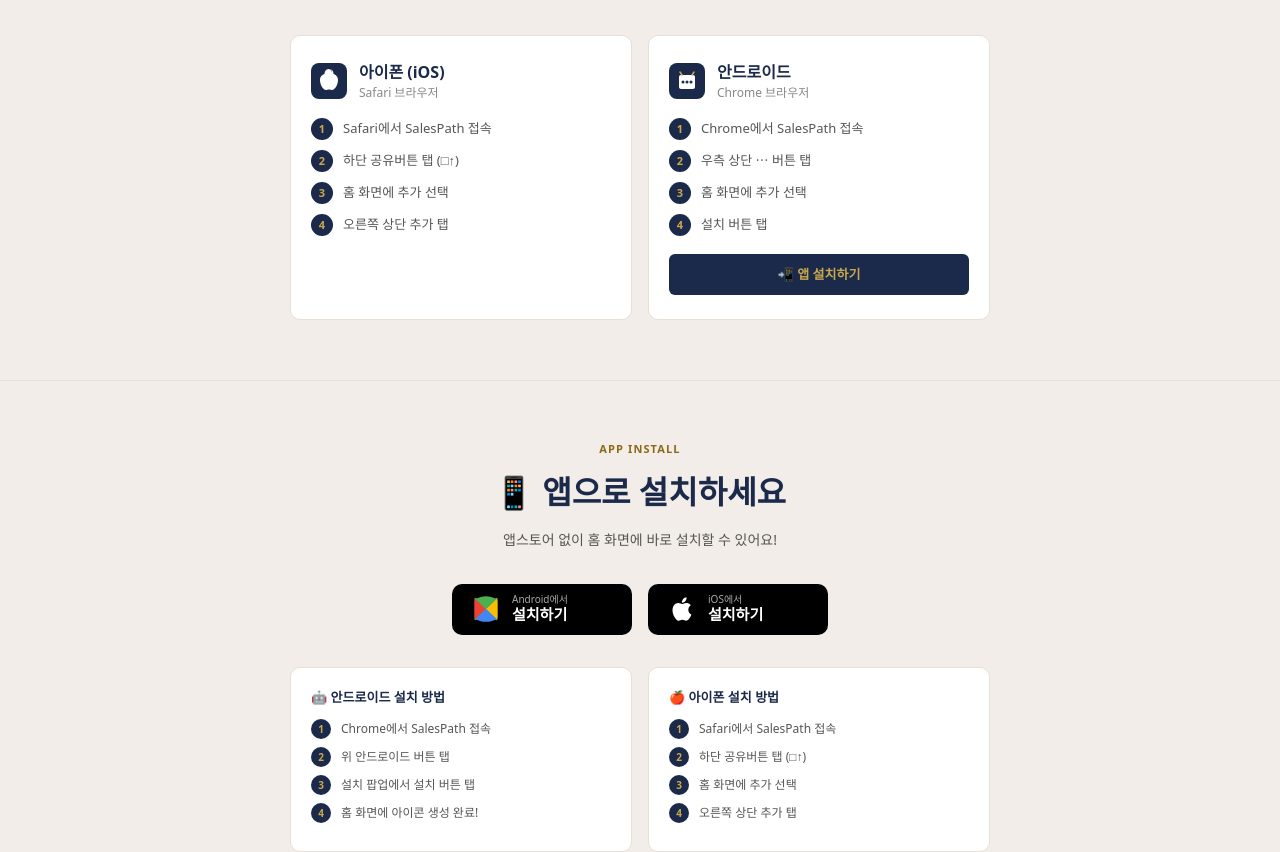
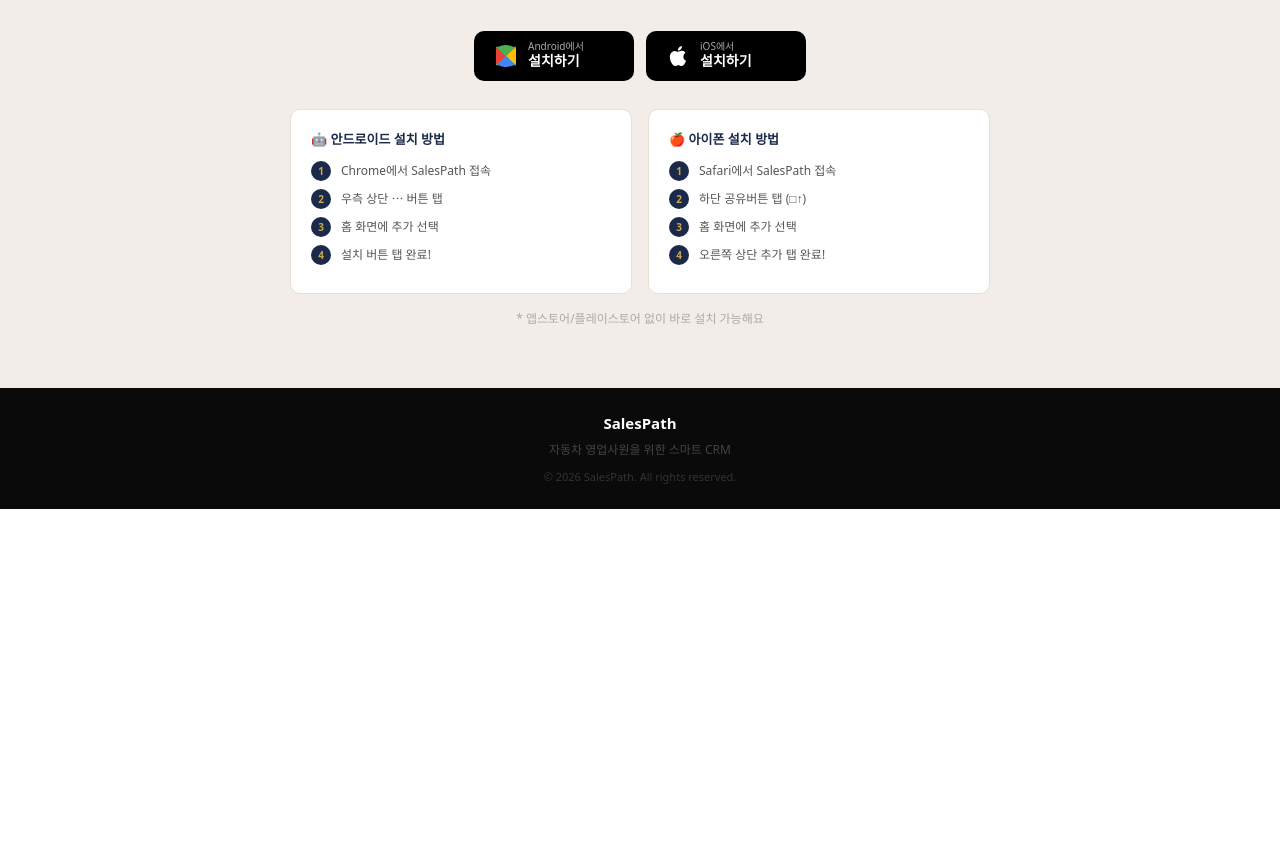
Before and after one commit to alive0alive18-ux/salespath-crm, a Next.js app: page / in a window 1280 px wide. Shown: the part 3883-4735 px from the top of the page. After the commit the page ends 4392 px from the top, so only its background shows below. Built offline with nearby package versions, Linux system fonts and the light colour scheme.

Commit message:
앱설치 섹션 중복 제거 정리

```diff
--- a/app/page.tsx
+++ b/app/page.tsx
@@ -236,77 +236,10 @@
           <div style={{ maxWidth:700, margin:'0 auto', textAlign:'center' as const }}>
             <div style={{ fontSize:11, color:GOLD_TX, fontWeight:600, letterSpacing:'.1em', textTransform:'uppercase' as const, marginBottom:10 }}>App Install</div>
             <h2 style={{ fontSize:mounted&&isMobile?24:32, fontWeight:700, color:'#1B2A4A', marginBottom:12 }}>📱 앱으로 설치하세요</h2>
-            <p style={{ fontSize:14, color:'#555550', lineHeight:1.7, marginBottom:32 }}>앱스토어 없이 홈 화면에 바로 설치할 수 있어요!</p>
-            <div style={{ display:'grid', gridTemplateColumns:mounted&&isMobile?'1fr':'1fr 1fr', gap:16 }}>
-
-              {/* 아이폰 */}
-              <div style={{ background:'#FFFFFF', border:`1px solid ${BORDER}`, borderRadius:10, padding:'24px 20px', textAlign:'left' as const }}>
-                <div style={{ display:'flex', alignItems:'center', gap:12, marginBottom:16 }}>
-                  <svg width="36" height="36" viewBox="0 0 36 36" fill="none">
-                    <rect width="36" height="36" rx="8" fill="#1B2A4A"/>
-                    <path d="M18 6C15.5 6 13.5 8 13.5 10.5C13.5 10.7 13.5 10.9 13.6 11.1C11.2 11.5 9 13.8 9 17C9 21.5 12 27 15 27C16 27 16.8 26.5 18 26.5C19.2 26.5 20 27 21 27C24 27 27 21.5 27 17C27 13.8 24.8 11.5 22.4 11.1C22.5 10.9 22.5 10.7 22.5 10.5C22.5 8 20.5 6 18 6Z" fill="white"/>
-                    <path d="M18 6C19.5 6 20.5 7 20.5 8.5" stroke="#1B2A4A" strokeWidth="0.5"/>
-                  </svg>
-                  <div>
-                    <div style={{ fontSize:16, fontWeight:700, color:'#1B2A4A' }}>아이폰 (iOS)</div>
-                    <div style={{ fontSize:12, color:'#888' }}>Safari 브라우저</div>
-                  </div>
-                </div>
-                {['Safari에서 SalesPath 접속','하단 공유버튼 탭 (□↑)','홈 화면에 추가 선택','오른쪽 상단 추가 탭'].map((s,i)=>(
-                  <div key={i} style={{ display:'flex', alignItems:'center', gap:10, marginBottom:10 }}>
-                    <div style={{ width:22, height:22, borderRadius:'50%', background:'#1B2A4A', color:'#C9A84C', fontSize:11, fontWeight:700, display:'flex', alignItems:'center', justifyContent:'center', flexShrink:0 }}>{i+1}</div>
-                    <span style={{ fontSize:13, color:'#555' }}>{s}</span>
-                  </div>
-                ))}
-              </div>
-
-              {/* 안드로이드 */}
-              <div style={{ background:'#FFFFFF', border:`1px solid ${BORDER}`, borderRadius:10, padding:'24px 20px', textAlign:'left' as const }}>
-                <div style={{ display:'flex', alignItems:'center', gap:12, marginBottom:16 }}>
-                  <svg width="36" height="36" viewBox="0 0 36 36" fill="none">
-                    <rect width="36" height="36" rx="8" fill="#1B2A4A"/>
-                    <path d="M10 14C10 12.9 10.9 12 12 12H24C25.1 12 26 12.9 26 14V24C26 25.1 25.1 26 24 26H12C10.9 26 10 25.1 10 24V14Z" fill="white"/>
-                    <circle cx="14" cy="19" r="1.5" fill="#1B2A4A"/>
-                    <circle cx="18" cy="19" r="1.5" fill="#1B2A4A"/>
-                    <circle cx="22" cy="19" r="1.5" fill="#1B2A4A"/>
-                    <path d="M13 12L11 9M23 12L25 9" stroke="#C9A84C" strokeWidth="1.5" strokeLinecap="round"/>
-                  </svg>
-                  <div>
-                    <div style={{ fontSize:16, fontWeight:700, color:'#1B2A4A' }}>안드로이드</div>
-                    <div style={{ fontSize:12, color:'#888' }}>Chrome 브라우저</div>
-                  </div>
-                </div>
-                {['Chrome에서 SalesPath 접속','우측 상단 ⋯ 버튼 탭','홈 화면에 추가 선택','설치 버튼 탭'].map((s,i)=>(
-                  <div key={i} style={{ display:'flex', alignItems:'center', gap:10, marginBottom:10 }}>
-                    <div style={{ width:22, height:22, borderRadius:'50%', background:'#1B2A4A', color:'#C9A84C', fontSize:11, fontWeight:700, display:'flex', alignItems:'center', justifyContent:'center', flexShrink:0 }}>{i+1}</div>
-                    <span style={{ fontSize:13, color:'#555' }}>{s}</span>
-                  </div>
-                ))}
-                <button
-                  onClick={()=>{
-                    const e = new Event('beforeinstallprompt')
-                    window.dispatchEvent(e)
-                  }}
-                  style={{ width:'100%', marginTop:8, padding:'11px', borderRadius:6, fontSize:13, fontWeight:600, cursor:'pointer', border:'none', background:'#1B2A4A', color:'#C9A84C' }}>
-                  📲 앱 설치하기
-                </button>
-              </div>
-
-            </div>
-          </div>
-        </section>
-
-        {/* 앱 설치 안내 */}
-        <section style={{ padding:mounted&&isMobile?'40px 16px':'60px 32px', background:'#F2EDE8', borderTop:`1px solid ${BORDER}` }}>
-          <div style={{ maxWidth:700, margin:'0 auto', textAlign:'center' as const }}>
-            <div style={{ fontSize:11, color:GOLD_TX, fontWeight:600, letterSpacing:'.1em', textTransform:'uppercase' as const, marginBottom:10 }}>App Install</div>
-            <h2 style={{ fontSize:mounted&&isMobile?24:32, fontWeight:700, color:'#1B2A4A', marginBottom:12 }}>📱 앱으로 설치하세요</h2>
-            <p style={{ fontSize:14, color:'#555550', lineHeight:1.7, marginBottom:32 }}>앱스토어 없이 홈 화면에 바로 설치할 수 있어요!</p>
-            <div style={{ display:'flex', gap:16, justifyContent:'center', flexWrap:'wrap' as const, marginBottom:32 }}>
-
-              {/* 안드로이드 버튼 */}
-              <button style={{ display:'flex', alignItems:'center', gap:12, background:'#000', color:'#FFF', border:'none', borderRadius:10, padding:'10px 20px', cursor:'pointer', minWidth:180 }}>
-                <svg width="28" height="28" viewBox="0 0 24 24" fill="none">
+            <p style={{ fontSize:14, color:'#555550', lineHeight:1.7, marginBottom:28 }}>앱스토어 없이 홈 화면에 바로 설치할 수 있어요!</p>
+            <div style={{ display:'flex', gap:12, justifyContent:'center', flexWrap:'wrap' as const, marginBottom:28 }}>
+              <button style={{ display:'flex', alignItems:'center', gap:10, background:'#000', color:'#FFF', border:'none', borderRadius:10, padding:'10px 20px', cursor:'pointer', minWidth:160 }}>
+                <svg width="24" height="24" viewBox="0 0 24 24" fill="none">
                   <path d="M3 20.5L12 12M3 3.5L12 12M12 12L21 3.5M12 12L21 20.5" stroke="#4CAF50" strokeWidth="2" strokeLinecap="round"/>
                   <path d="M3 3.5C3 3.5 2 4 2 5V19C2 20 3 20.5 3 20.5L12 12L3 3.5Z" fill="#EA4335"/>
                   <path d="M21 3.5L12 12L21 20.5C21 20.5 22 20 22 19V5C22 4 21 3.5 21 3.5Z" fill="#FBBC05"/>
@@ -315,37 +248,32 @@
                 </svg>
                 <div style={{ textAlign:'left' as const }}>
                   <div style={{ fontSize:10, color:'#AAA', lineHeight:1 }}>Android에서</div>
-                  <div style={{ fontSize:15, fontWeight:700, lineHeight:1.4 }}>설치하기</div>
+                  <div style={{ fontSize:14, fontWeight:700, lineHeight:1.4 }}>설치하기</div>
                 </div>
               </button>
-
-              {/* 아이폰 버튼 */}
-              <button onClick={()=>router.push('#ios-guide')} style={{ display:'flex', alignItems:'center', gap:12, background:'#000', color:'#FFF', border:'none', borderRadius:10, padding:'10px 20px', cursor:'pointer', minWidth:180 }}>
-                <svg width="28" height="28" viewBox="0 0 24 24" fill="white">
+              <button style={{ display:'flex', alignItems:'center', gap:10, background:'#000', color:'#FFF', border:'none', borderRadius:10, padding:'10px 20px', cursor:'pointer', minWidth:160 }}>
+                <svg width="24" height="24" viewBox="0 0 24 24" fill="white">
                   <path d="M18.71 19.5C17.88 20.74 17 21.95 15.66 21.97C14.32 22 13.89 21.18 12.37 21.18C10.84 21.18 10.37 21.95 9.1 22C7.78 22.05 6.8 20.68 5.96 19.47C4.25 17 2.94 12.45 4.7 9.39C5.57 7.87 7.13 6.91 8.82 6.88C10.1 6.86 11.32 7.75 12.11 7.75C12.89 7.75 14.37 6.68 15.92 6.84C16.57 6.87 18.39 7.1 19.56 8.82C19.47 8.88 17.39 10.1 17.41 12.63C17.44 15.65 20.06 16.66 20.09 16.67C20.06 16.74 19.67 18.11 18.71 19.5ZM13 3.5C13.73 2.67 14.94 2.04 15.94 2C16.07 3.17 15.6 4.35 14.9 5.19C14.21 6.04 13.07 6.7 11.95 6.61C11.8 5.46 12.36 4.26 13 3.5Z"/>
                 </svg>
                 <div style={{ textAlign:'left' as const }}>
                   <div style={{ fontSize:10, color:'#AAA', lineHeight:1 }}>iOS에서</div>
-                  <div style={{ fontSize:15, fontWeight:700, lineHeight:1.4 }}>설치하기</div>
+                  <div style={{ fontSize:14, fontWeight:700, lineHeight:1.4 }}>설치하기</div>
                 </div>
               </button>
-
             </div>
-
-            {/* 설치 방법 안내 */}
             <div style={{ display:'grid', gridTemplateColumns:mounted&&isMobile?'1fr':'1fr 1fr', gap:16, textAlign:'left' as const }}>
               <div style={{ background:'#FFF', border:`1px solid ${BORDER}`, borderRadius:10, padding:'20px' }}>
                 <div style={{ fontSize:13, fontWeight:700, color:'#1B2A4A', marginBottom:12 }}>🤖 안드로이드 설치 방법</div>
-                {['Chrome에서 SalesPath 접속','위 안드로이드 버튼 탭','설치 팝업에서 설치 버튼 탭','홈 화면에 아이콘 생성 완료!'].map((s,i)=>(
+                {['Chrome에서 SalesPath 접속','우측 상단 ⋯ 버튼 탭','홈 화면에 추가 선택','설치 버튼 탭 완료!'].map((s,i)=>(
                   <div key={i} style={{ display:'flex', alignItems:'center', gap:10, marginBottom:8 }}>
                     <div style={{ width:20, height:20, borderRadius:'50%', background:'#1B2A4A', color:'#C9A84C', fontSize:10, fontWeight:700, display:'flex', alignItems:'center', justifyContent:'center', flexShrink:0 }}>{i+1}</div>
                     <span style={{ fontSize:12, color:'#555' }}>{s}</span>
                   </div>
                 ))}
               </div>
-              <div id="ios-guide" style={{ background:'#FFF', border:`1px solid ${BORDER}`, borderRadius:10, padding:'20px' }}>
+              <div style={{ background:'#FFF', border:`1px solid ${BORDER}`, borderRadius:10, padding:'20px' }}>
                 <div style={{ fontSize:13, fontWeight:700, color:'#1B2A4A', marginBottom:12 }}>🍎 아이폰 설치 방법</div>
-                {['Safari에서 SalesPath 접속','하단 공유버튼 탭 (□↑)','홈 화면에 추가 선택','오른쪽 상단 추가 탭'].map((s,i)=>(
+                {['Safari에서 SalesPath 접속','하단 공유버튼 탭 (□↑)','홈 화면에 추가 선택','오른쪽 상단 추가 탭 완료!'].map((s,i)=>(
                   <div key={i} style={{ display:'flex', alignItems:'center', gap:10, marginBottom:8 }}>
                     <div style={{ width:20, height:20, borderRadius:'50%', background:'#1B2A4A', color:'#C9A84C', fontSize:10, fontWeight:700, display:'flex', alignItems:'center', justifyContent:'center', flexShrink:0 }}>{i+1}</div>
                     <span style={{ fontSize:12, color:'#555' }}>{s}</span>
```
